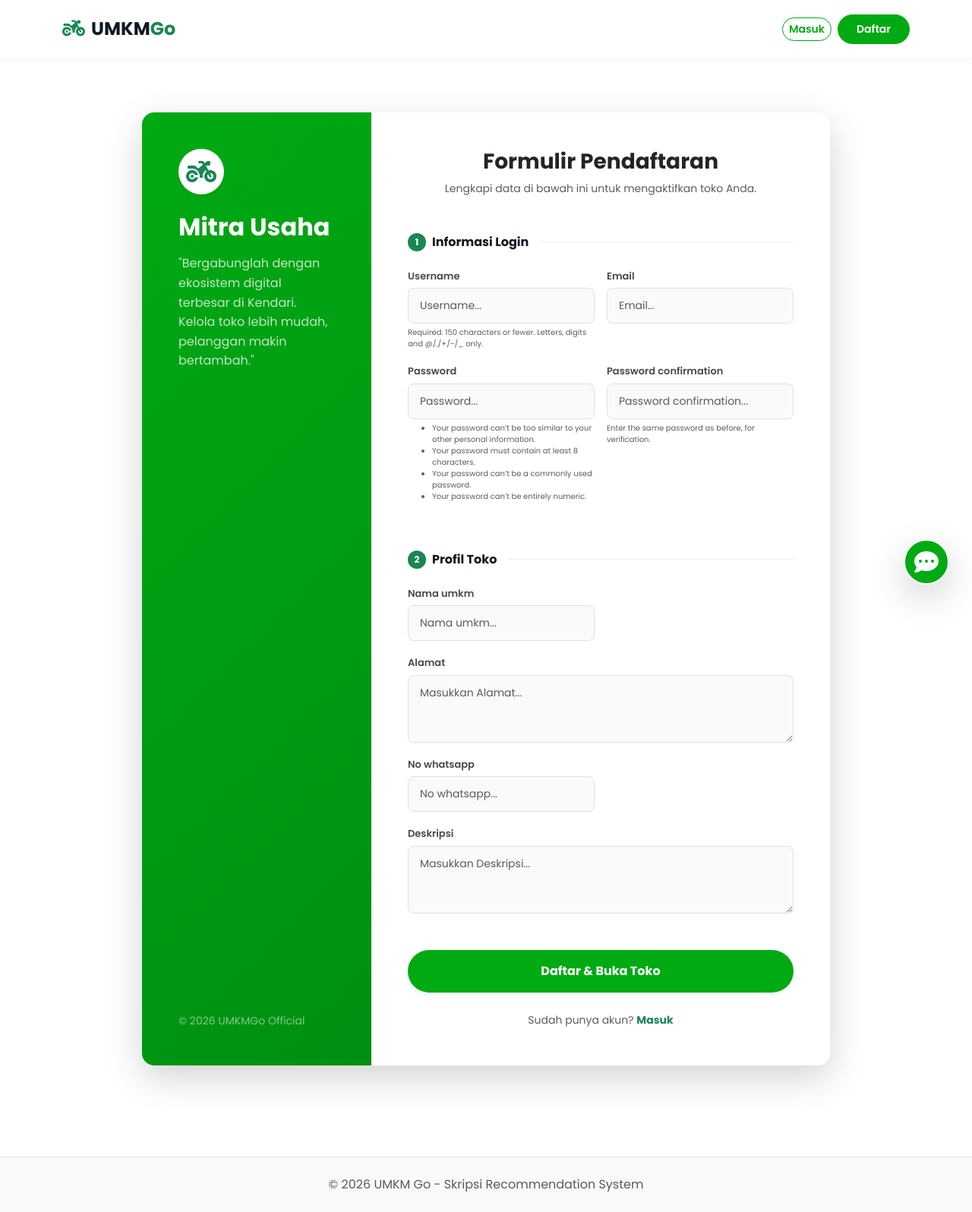
After one commit to sahrulraiya23/go-umkm, a Django app: page /register-umkm/ in a window 1280 px wide. The commit adds this page. Shown: the whole page at 76% size. Run offline with Django 5.2, Linux system fonts and the light colour scheme.

Commit message:
tambah umkm

```diff
--- a/skripsi_rekomendasi/urls.py
+++ b/skripsi_rekomendasi/urls.py
@@ -11,7 +11,8 @@ from web_rekomendasi.views import (
     logout_view,
     register_view,
     pilih_preferensi_view,
-    detail_produk_view
+    detail_produk_view,
+    register_umkm_view
 )
 
 urlpatterns = [
@@ -27,6 +28,7 @@ urlpatterns = [
     path('login/', login_view, name='login'),
     path('logout/', logout_view, name='logout'),
     path('register/', register_view, name='register'),
+    path('register-umkm/', register_umkm_view, name='register_umkm'),
 
     # 4. Fitur Lain
     path('preferensi/', pilih_preferensi_view, name='pilih_preferensi'),
--- a/web_rekomendasi/forms.py
+++ b/web_rekomendasi/forms.py
@@ -1,7 +1,7 @@
 from django import forms
 from django.contrib.auth.models import User
 from django.contrib.auth.forms import UserCreationForm
-from .models import PreferensiPengguna, Kategori
+from .models import PreferensiPengguna, Kategori, UMKM
 
 # Form Pendaftaran Akun Standar
 class UserRegisterForm(UserCreationForm):
@@ -24,3 +24,14 @@ class PreferensiForm(forms.ModelForm):
     class Meta:
         model = PreferensiPengguna
         fields = ['kategori_disukai']
+
+class UMKMDataForm(forms.ModelForm):
+    class Meta:
+        model = UMKM
+        fields = ['nama_umkm', 'alamat', 'no_whatsapp', 'deskripsi']
+        widgets = {
+            'nama_umkm': forms.TextInput(attrs={'class': 'form-control', 'placeholder': 'Nama Toko Anda'}),
+            'alamat': forms.Textarea(attrs={'class': 'form-control', 'rows': 3, 'placeholder': 'Alamat Lengkap'}),
+            'no_whatsapp': forms.TextInput(attrs={'class': 'form-control', 'placeholder': '628xxxxx (Tanpa +)'}),
+            'deskripsi': forms.Textarea(attrs={'class': 'form-control', 'rows': 3, 'placeholder': 'Jual apa saja?'}),
+        }
--- /dev/null
+++ b/web_rekomendasi/templates/register_umkm.html
@@ -0,0 +1,146 @@
+{% extends 'base.html' %}
+
+{% block content %}
+
+<style>
+    /* Custom Style ala Gojek App */
+    .gojek-input {
+        border: 1px solid #e0e0e0;
+        border-radius: 8px; /* Sudut sedikit membulat tapi tegas */
+        padding: 12px 15px;
+        font-size: 14px;
+        transition: all 0.3s;
+        background-color: #fafafa;
+    }
+    .gojek-input:focus {
+        background-color: #fff;
+        border-color: #00AA13;
+        box-shadow: 0 0 0 4px rgba(0, 170, 19, 0.1); /* Glow halus */
+    }
+    .gojek-label {
+        font-weight: 600;
+        color: #4a4a4a;
+        font-size: 13px;
+        margin-bottom: 6px;
+    }
+    .section-title {
+        font-size: 16px;
+        font-weight: 700;
+        color: #101820;
+        margin-bottom: 20px;
+        display: flex;
+        align-items: center;
+    }
+    .section-title::after {
+        content: "";
+        flex: 1;
+        height: 1px;
+        background: #eee;
+        margin-left: 15px;
+    }
+    .sidebar-gradient {
+        background: linear-gradient(135deg, #00AA13 0%, #008f11 100%);
+    }
+</style>
+
+<div class="container py-5">
+    <div class="row justify-content-center">
+        <div class="col-xl-10 col-lg-11">
+            <div class="card border-0 shadow-lg rounded-4 overflow-hidden">
+                <div class="row g-0">
+
+                    <div class="col-md-4 sidebar-gradient text-white p-5 d-none d-lg-flex flex-column justify-content-between">
+                        <div>
+                            <div class="bg-white text-success rounded-circle d-flex align-items-center justify-content-center shadow-sm mb-4" style="width: 60px; height: 60px;">
+                                <i class="fas fa-motorcycle fa-2x"></i>
+                            </div>
+                            <h2 class="fw-bold mb-3">Mitra Usaha</h2>
+                            <p class="opacity-75" style="line-height: 1.6;">"Bergabunglah dengan ekosistem digital terbesar di Kendari. Kelola toko lebih mudah, pelanggan makin bertambah."</p>
+                        </div>
+                        <div class="small opacity-50">
+                            &copy; 2026 UMKMGo Official
+                        </div>
+                    </div>
+
+                    <div class="col-md-8 bg-white p-4 p-md-5">
+                        <div class="text-center mb-5">
+                            <h3 class="fw-bold text-dark">Formulir Pendaftaran</h3>
+                            <p class="text-muted small">Lengkapi data di bawah ini untuk mengaktifkan toko Anda.</p>
+                        </div>
+
+                        <form method="POST" autocomplete="off">
+                            {% csrf_token %}
+
+                            <div class="mb-5">
+                                <div class="section-title">
+                                    <span class="bg-success text-white rounded-circle d-flex align-items-center justify-content-center me-2" style="width: 24px; height: 24px; font-size: 12px;">1</span>
+                                    Informasi Login
+                                </div>
+                                <div class="row g-3">
+                                    {% for field in user_form %}
+                                    <div class="col-md-6">
+                                        <label class="gojek-label">{{ field.label }}</label>
+                                        <input type="{{ field.field.widget.input_type }}"
+                                               name="{{ field.name }}"
+                                               class="form-control gojek-input"
+                                               id="{{ field.id_for_label }}"
+                                               {% if field.value %}value="{{ field.value }}"{% endif %}
+                                               placeholder="{{ field.label }}...">
+
+                                        {% if field.help_text %}
+                                            <small class="text-muted d-block mt-1" style="font-size: 10px;">{{ field.help_text }}</small>
+                                        {% endif %}
+                                        {% for error in field.errors %}
+                                            <div class="text-danger small mt-1"><i class="fas fa-exclamation-circle me-1"></i>{{ error }}</div>
+                                        {% endfor %}
+                                    </div>
+                                    {% endfor %}
+                                </div>
+                            </div>
+
+                            <div class="mb-5">
+                                <div class="section-title">
+                                    <span class="bg-success text-white rounded-circle d-flex align-items-center justify-content-center me-2" style="width: 24px; height: 24px; font-size: 12px;">2</span>
+                                    Profil Toko
+                                </div>
+                                <div class="row g-3">
+                                    {% for field in umkm_form %}
+                                        {% if field.name == 'nama_umkm' or field.name == 'no_whatsapp' %}
+                                            <div class="col-md-6">
+                                                <label class="gojek-label">{{ field.label }}</label>
+                                                <input type="text" name="{{ field.name }}" class="form-control gojek-input" placeholder="{{ field.label }}...">
+                                                {% for error in field.errors %}
+                                                    <div class="text-danger small mt-1">{{ error }}</div>
+                                                {% endfor %}
+                                            </div>
+                                        {% else %}
+                                            <div class="col-12">
+                                                <label class="gojek-label">{{ field.label }}</label>
+                                                <textarea name="{{ field.name }}" class="form-control gojek-input" rows="3" placeholder="Masukkan {{ field.label }}..."></textarea>
+                                                {% for error in field.errors %}
+                                                    <div class="text-danger small mt-1">{{ error }}</div>
+                                                {% endfor %}
+                                            </div>
+                                        {% endif %}
+                                    {% endfor %}
+                                </div>
+                            </div>
+
+                            <div class="d-grid gap-2">
+                                <button type="submit" class="btn btn-success rounded-pill fw-bold py-3 shadow-sm" style="background-color: #00AA13; border: none;">
+                                    Daftar & Buka Toko
+                                </button>
+                                <div class="text-center mt-3">
+                                    <small class="text-muted">Sudah punya akun? <a href="{% url 'login' %}" class="fw-bold text-success text-decoration-none">Masuk</a></small>
+                                </div>
+                            </div>
+
+                        </form>
+                    </div>
+                </div>
+            </div>
+        </div>
+    </div>
+</div>
+
+{% endblock %}
--- a/web_rekomendasi/views.py
+++ b/web_rekomendasi/views.py
@@ -6,9 +6,10 @@ from django.contrib.auth.forms import AuthenticationForm # <--- Penting untuk lo
 from django.contrib import messages
 from django.db.models import Q
 from .models import Produk, Penilaian, PreferensiPengguna
-from .forms import UserRegisterForm, PreferensiForm
+from .forms import UserRegisterForm, PreferensiForm, UMKMDataForm
 from .recommender import get_rekomendasi
-from django.core.paginator import Paginator # <--- 1. Import Paginator
+from django.core.paginator import Paginator
+from django.contrib.auth.models import Group  # <--- TAMBAHKAN INI # <--- 1. Import Paginator
 # ==========================================
 # 0. LANDING PAGE (GOJEK STYLE)
 # ==========================================
@@ -120,6 +121,45 @@ def register_view(request):
     else:
         form = UserRegisterForm()
     return render(request, 'register.html', {'form': form})
+def register_umkm_view(request):
+    if request.user.is_authenticated:
+        return redirect('dashboard')
+
+    if request.method == 'POST':
+        user_form = UserRegisterForm(request.POST)
+        umkm_form = UMKMDataForm(request.POST)
+
+        if user_form.is_valid() and umkm_form.is_valid():
+            # 1. Simpan User
+            user = user_form.save(commit=False)
+            user.is_staff = True # WAJIB: Supaya bisa akses Admin Panel
+            user.save()
+
+            # 2. Masukkan ke Group "Pelaku UMKM" (Agar akses terbatas)
+            # Pastikan Group ini sudah dibuat di Admin Panel
+            group, created = Group.objects.get_or_create(name='Pelaku UMKM')
+            user.groups.add(group)
+
+            # 3. Simpan Data Toko (UMKM)
+            umkm = umkm_form.save(commit=False)
+            umkm.pemilik = user # Hubungkan toko dengan user barusan
+            umkm.save()
+
+            # 4. Login Otomatis & Redirect
+            auth_login(request, user)
+            messages.success(request, f"Selamat bergabung, {umkm.nama_umkm}! Silakan kelola produk Anda.")
+            # Redirect ke Halaman Admin (Dashboard Pengelola)
+            return redirect('/admin/')
+
+    else:
+        user_form = UserRegisterForm()
+        umkm_form = UMKMDataForm()
+
+    context = {
+        'user_form': user_form,
+        'umkm_form': umkm_form
+    }
+    return render(request, 'register_umkm.html', context)
 
 # ==========================================
 # 4. PILIH PREFERENSI (KNN COLD START)
```
Also changed, not shown: skripsi_rekomendasi/settings.py (+81 -0 lines), web_rekomendasi/admin.py (+41 -12 lines), web_rekomendasi/models.py (+26 -10 lines), web_rekomendasi/templates/dashboard.html (+46 -44 lines), web_rekomendasi/templates/detail_produk.html (+88 -48 lines), web_rekomendasi/templates/login.html (+10 -3 lines), web_rekomendasi/migrations/0002_remove_umkm_no_telepon_umkm_no_whatsapp_umkm_pemilik_and_more.py (added).
